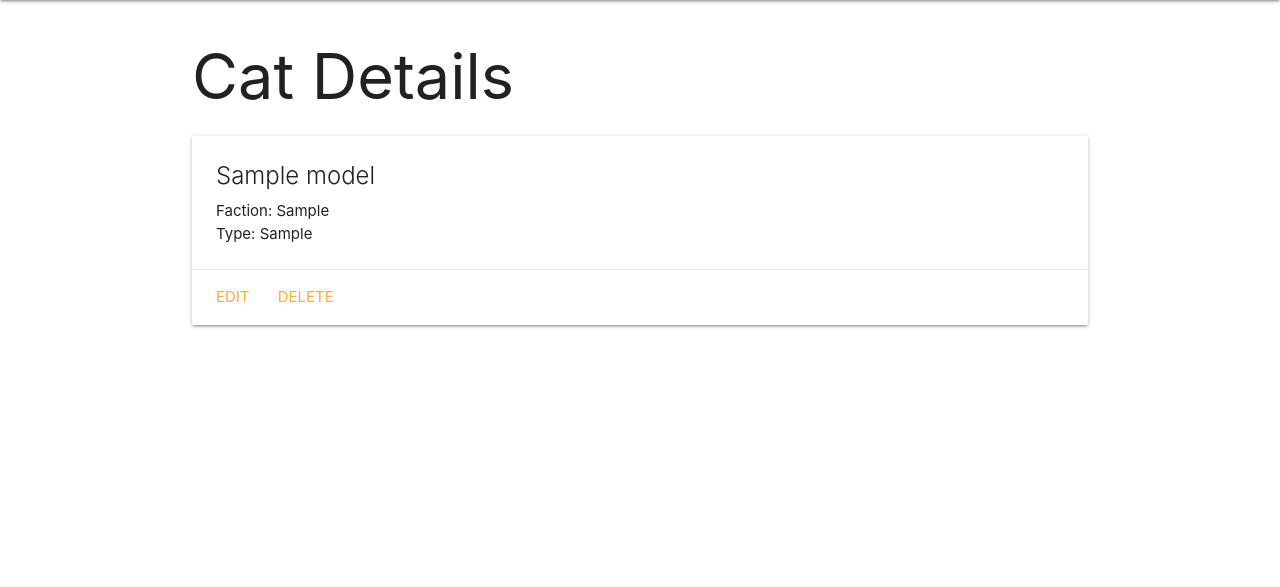
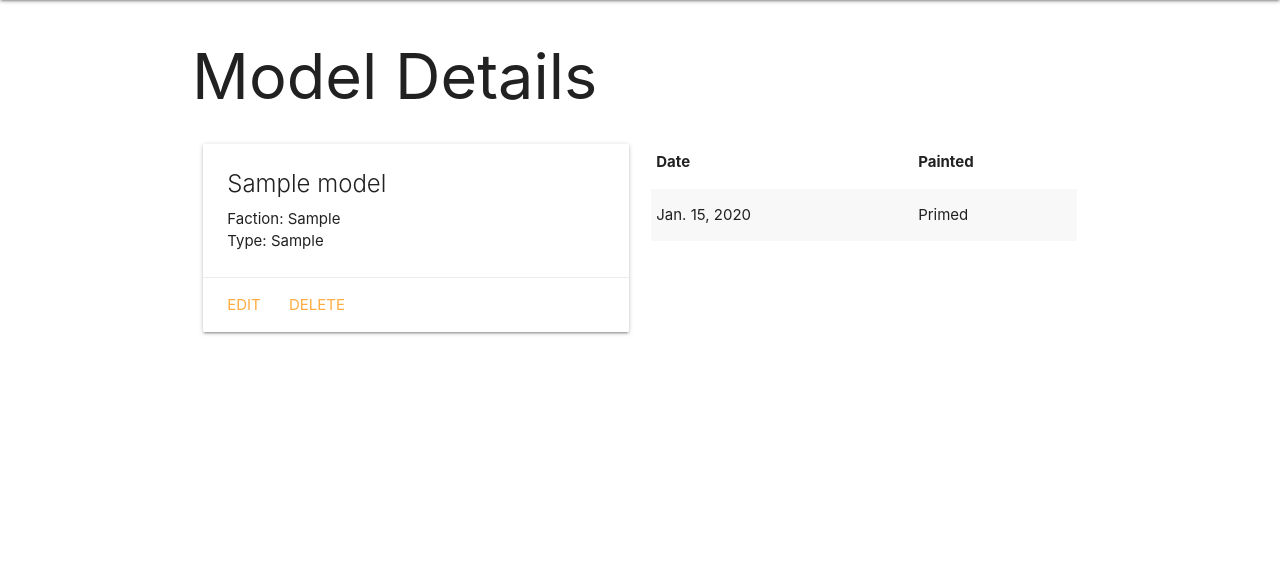
Before and after one commit to wKategianes/warhammer40kcollector, a Django app: template main_app/templates/models/detail.html in a window 1280 px wide. Shown: the part 64-651 px from the top of the page. Run offline with Django 4.2, Linux system fonts and the light colour scheme; the template is opened without the code that fills it: values that come from a table or form of the project are taken from there, others are empty; tables that the repository leaves empty hold one stand-in row (values such as "Sample post"); parts of the project's set-up code (start-up, migrations or seed data) failed here and were passed over.

Commit message:
Updated detail.html

```diff
--- a/main_app/admin.py
+++ b/main_app/admin.py
@@ -1,5 +1,6 @@
 from django.contrib import admin
-from .models import Model
+from .models import Model, Painting
 
 # Register your models here.
 admin.site.register(Model)
+admin.site.register(Painting)
--- a/main_app/models.py
+++ b/main_app/models.py
@@ -17,3 +17,23 @@ def __str__(self):
 
 def get_absolute_url(self):
     return reverse('detail', kwargs={'model_id': self.id})
+
+PAINT = (
+    ('P', 'Primed'),
+    ('D', 'Detailed'),
+    ('C', 'Completed'),
+)
+
+class Painting(models.Model):
+    date = models.DateField('Painted Date')
+    painting_status = models.CharField(
+        max_length=1,
+        choices=PAINT,
+        default=PAINT[0][0]
+    )
+
+    # Create a model_id FK
+    model = models.ForeignKey(Model, on_delete=models.CASCADE)
+
+    def __str__(self):
+        return f"{self.get_painting_status_display()} on {self.date}"
--- a/main_app/templates/models/detail.html
+++ b/main_app/templates/models/detail.html
@@ -1,8 +1,10 @@
 {% extends 'base.html' %}
 {% block content %}
 
-<h1>Cat Details</h1>
+<h1>Model Details</h1>
 
+<div class="row">
+  <div class="col s6">
     <div class="card">
       <div class="card-content">
         <span class="card-title">{{ model.name }}</span>
@@ -10,9 +12,27 @@
         <p>Type: {{ model.type }}</p>
       </div>
       <div class="card-action">
-    <a href="{% url 'models_update' cat.id %}">Edit</a>
-    <a href="{% url 'models_delete' cat.id %}">Delete</a>
+        <a href="{% url 'models_update' model.id %}">Edit</a>
+        <a href="{% url 'models_delete' model.id %}">Delete</a>
       </div>
     </div>
-
+  </div>
+  <!-- New Markup Below -->
+  <div class="col s6">
+    <table class="striped">
+      <thead>
+        <tr><th>Date</th><th>Painted</th></tr>
+      </thead>
+      <tbody>
+        {% for painting in model.painting_set.all %}
+          <tr>
+            <td>{{painting.date}}</td>
+            <td>{{painting.get_painting_status_display}}</td>
+          </tr>
+        {% endfor %}
+      </tbody>
+    </table>
+  </div>
+  <!-- New Markup Above -->
+</div>
 {% endblock %}
--- a/main_app/urls.py
+++ b/main_app/urls.py
@@ -9,5 +9,4 @@ urlpatterns = [
     path('models/create/', views.ModelCreate.as_view(), name='models_create'),
     path('models/<int:pk>/update', views.ModelUpdate.as_view(), name='models_update'),
     path('models/<int:pk>/delete', views.ModelDelete.as_view(), name='models_delete'),
-
 ]
--- a/main_app/views.py
+++ b/main_app/views.py
@@ -30,6 +30,6 @@ class ModelUpdate(UpdateView):
     model = Model
     fields = ['faction', 'type']
 
-class ModelUpdate(DeleteView):
+class ModelDelete(DeleteView):
     model = Model
     success_url = '/models'
```
Also changed, not shown: main_app/migrations/0002_painting.py (added). Lines whose indentation alone changed are shown as unchanged.
